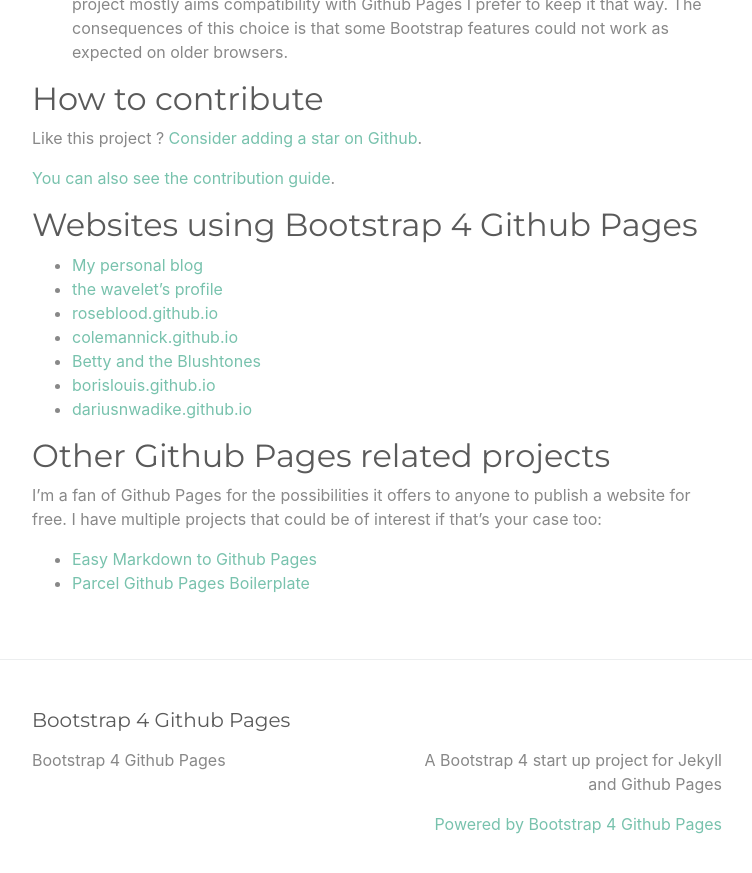
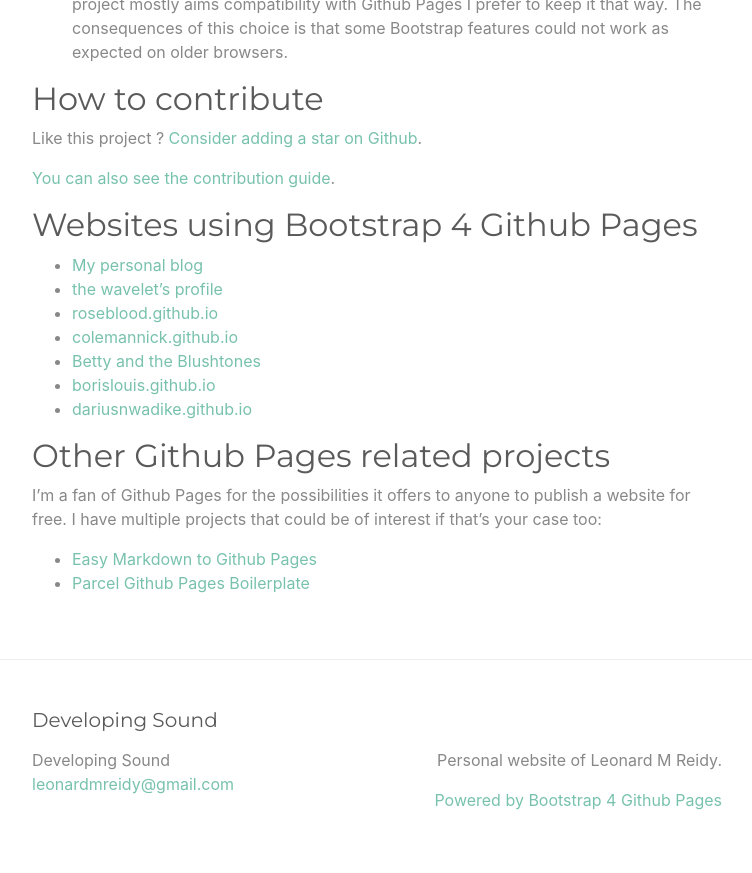
Before and after one commit to leonardreidy/leonardreidy.github.io, a Jekyll site: the page built from index.md, in a window 1280 px wide and 900 px high, scrolled down 2416 px. Shown: the top 873 px of the window, without its empty margins (263-1015 px from the left). Built offline with Jekyll 4.4.1, drawn with Linux system fonts in a browser that asks for light colours; some of the changed text lies outside the part shown.

Commit message:
Update Jekyll config

```diff
--- a/_config.yml
+++ b/_config.yml
@@ -13,16 +13,16 @@
 # you will see them accessed via {{ site.title }}, {{ site.email }}, and so on.
 # You can create any custom variable you would like, and they will be accessible
 # in the templates via {{ site.myvariable }}.
-title: Bootstrap 4 Github Pages
-email: ""
+title: Developing Sound
+email: "leonardmreidy@gmail.com"
 description: >- # this means to ignore newlines until "baseurl:"
-  A Bootstrap 4 start up project for Jekyll and Github Pages
-#baseurl: "" # the subpath of your site, e.g. /blog
-#url: "" # the base hostname & protocol for your site, e.g. http://example.com
+  Personal website of Leonard M Reidy.
+baseurl: "" # the subpath of your site, e.g. /blog
+url: "https://leonardreidy.github.io"
 #twitter_username: jekyllrb
 #github_username:  jekyll
 
-repository: "nicolas-van/bootstrap-4-github-pages"
+repository: "leonardreidy/leonardreidy.github.io"
 
 # Build settings
 plugins:
@@ -31,7 +31,6 @@ plugins:
 
 # A list of the pages to display in the navigation bar
 header_pages:
-
 # Exclude from processing.
 # The following items will not be processed, by default. Create a custom list
 # to override the default setting.
```
